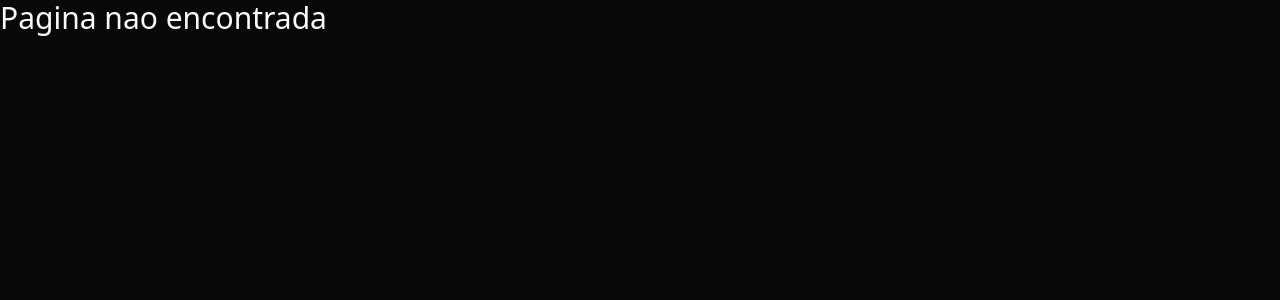
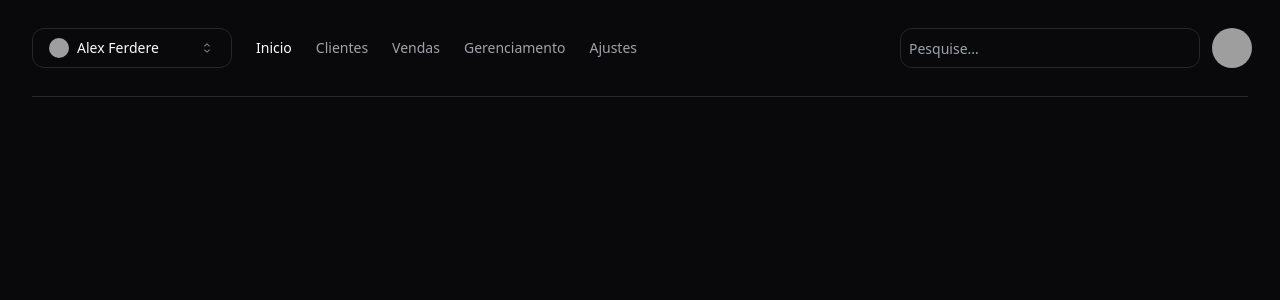
Before and after one commit to Anselmo-Ferrer/dashboard-react, a React (Vite) app: page /gerenciamento in a window 1280 px wide. Shown: the top 300 px of the page. Built offline with nearby package versions, Linux system fonts and the light colour scheme; grey boxes are pictures that could not be loaded.

Commit message:
notfoundpage add

```diff
--- a/src/App.tsx
+++ b/src/App.tsx
@@ -1,6 +1,9 @@
 import { BrowserRouter, Route, Routes } from 'react-router-dom';
 import Home from './components/home-pages/home';
 import ClientsPage from './components/clients-pages/clients';
+import AdministrationPage from './components/admin-pages/administration';
+import SellersPage from './components/sellers-page/sellers';
+import NotFoundPage from './components/not-found-page/notfound-page';
 
 export default function page() {
   return (
@@ -8,7 +11,9 @@ export default function page() {
       <Routes>
         <Route path="/" element={<Home/>}/>
         <Route path="/clientes" element={<ClientsPage/>}/>
-        <Route path="*" element={<h1 className='text-3xl'>Pagina nao encontrada</h1>}/>
+        <Route path="/vendas" element={<SellersPage/>}/>
+        <Route path="/gerenciamento" element={<AdministrationPage/>}/>
+        <Route path="*" element={<NotFoundPage/>}/>
       </Routes>
     </BrowserRouter>
   );
--- a/src/components/admin-pages/administration.tsx
+++ b/src/components/admin-pages/administration.tsx
@@ -6,9 +6,17 @@ import { Button } from "../ui/button"
 import { ChevronDownIcon } from "@radix-ui/react-icons"
 import { Command } from "lucide-react"
 import { CommandEmpty, CommandGroup, CommandInput, CommandItem, CommandList } from "../ui/command"
+import PageContainer from "../layout/page-container"
+import { Tabs } from "../ui/tabs"
+import Header from "../header/header"
 
 function AdministrationPage() {
   return (
+    <PageContainer>
+
+      <Header/>
+
+      <Tabs>
         <TabsContent value="administration" className="space-y-4">
           <Card>
           <CardHeader>
@@ -185,6 +193,8 @@ function AdministrationPage() {
           </CardContent>
         </Card>
         </TabsContent>
+      </Tabs>
+    </PageContainer>
   )
 }
 
--- /dev/null
+++ b/src/components/not-found-page/notfound-page.tsx
@@ -0,0 +1,15 @@
+import Header from "../header/header"
+import PageContainer from "../layout/page-container"
+
+function NotFoundPage() {
+  return (
+    <PageContainer>
+        <Header />
+        <div className="w-full h-full flex items-center justify-center">
+          <h1 className="text-4xl">Página não encontrada!</h1>
+        </div>
+    </PageContainer>
+  )
+}
+
+export default NotFoundPage
--- a/src/components/sellers-page/sellers.tsx
+++ b/src/components/sellers-page/sellers.tsx
@@ -9,14 +9,18 @@ import {
 import { Badge } from "@/components/ui/badge"
 import { TabsContent } from "@radix-ui/react-tabs"
 import Header from "../header/header"
+import { Tabs } from "../ui/tabs"
+import PageContainer from "../layout/page-container"
 
 function SellersPage() {
   return (
-    <TabsContent value="sellers" className="space-y-4">
+    <PageContainer>
 
       <Header />
 
-            <Table>
+    <Tabs>
+      <TabsContent value="sellers" className="space-y-4">
+        <Table>
                         <TableHeader>
                           <TableRow>
                             <TableHead>Cliente</TableHead>
@@ -239,6 +243,8 @@ function SellersPage() {
                         </TableBody>
                       </Table>
     </TabsContent>
+    </Tabs>
+    </PageContainer>
   )
 }
 
```
Lines whose indentation alone changed are shown as unchanged.
